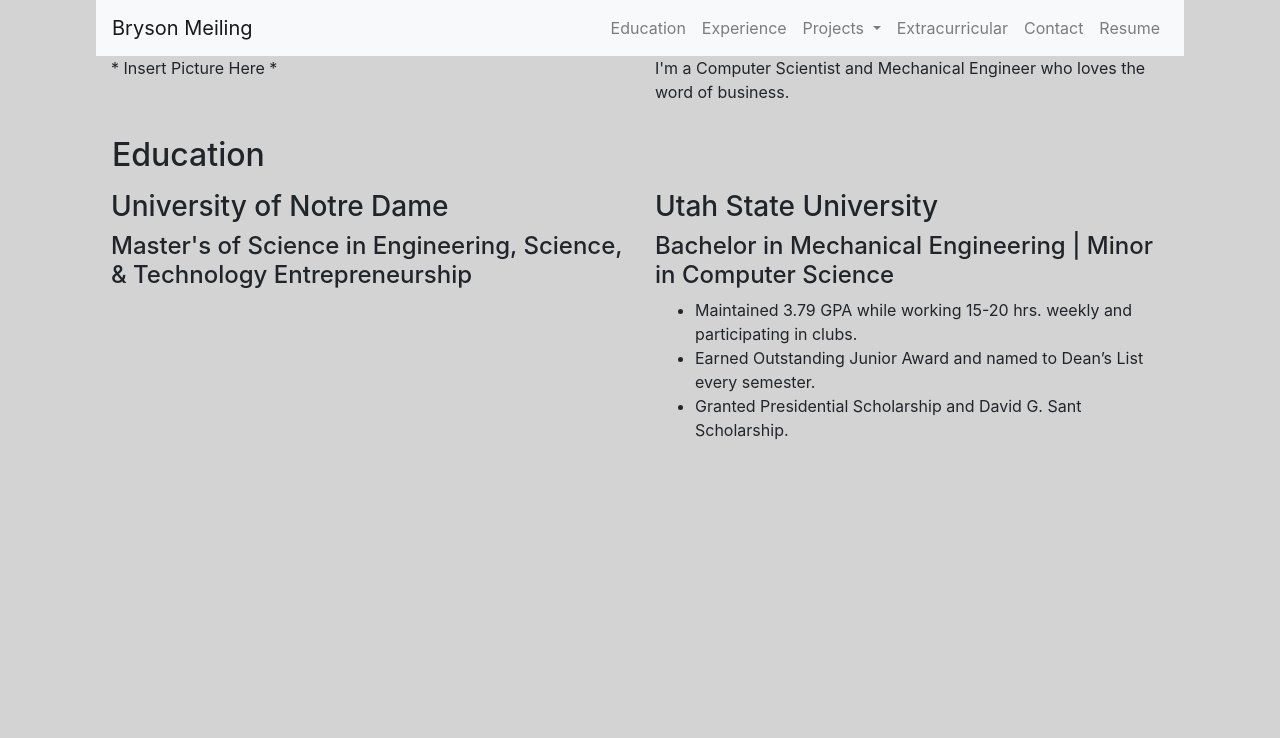
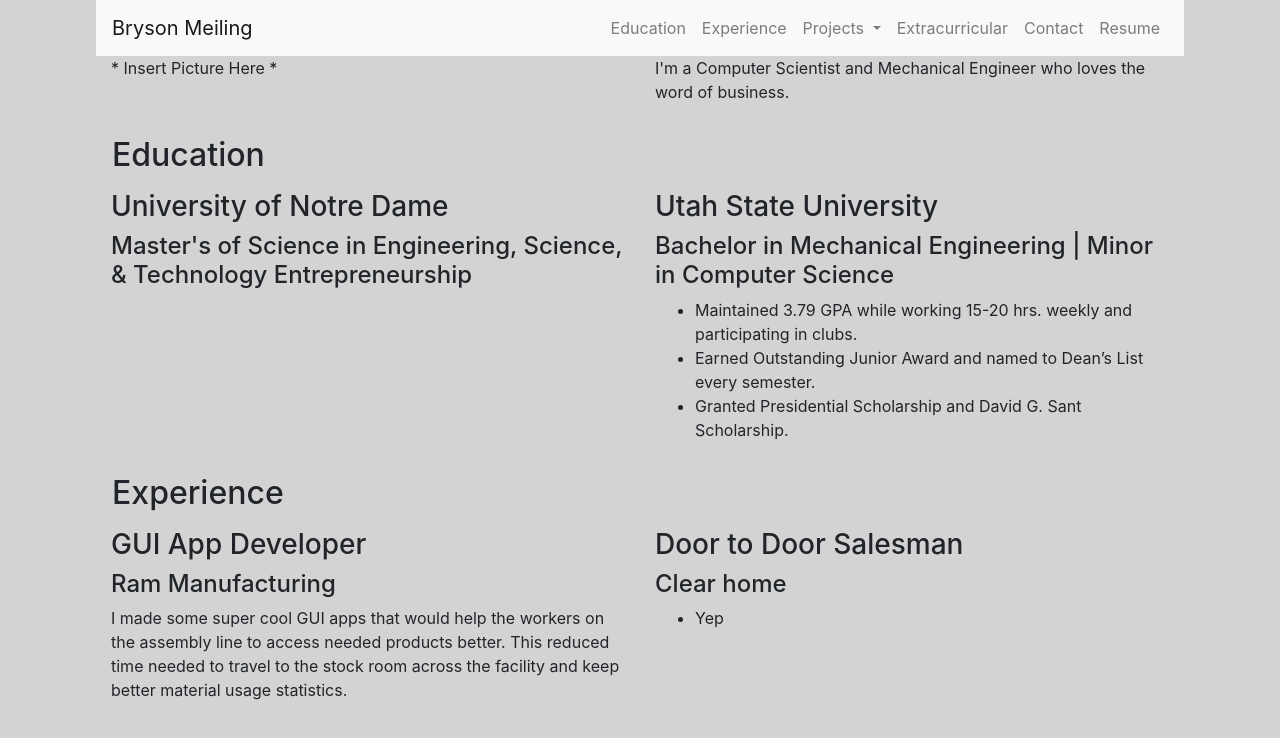
Before and after one commit to Bryson14/resume_react, a plain HTML site: page index.html in a window 1280 px wide. Drawn offline with nearby package versions, Linux system fonts and the light colour scheme.

Commit message:
experience

```diff
--- a/index.html
+++ b/index.html
@@ -89,6 +89,27 @@
 
         </div>
       </div>
+
+    </div>
+
+    <h2 id='education'>Experience</h2>
+    <div class="container">
+      <div class="row">
+        <div class="col-lg-6 col-sm-12">
+          <h3>GUI App Developer</h3>
+          <h4>Ram Manufacturing</h4>
+          <p>I made some super cool GUI apps that would help the workers on the assembly line to access needed products better. This reduced time needed to travel to the stock room across the facility and keep better material usage statistics.</p>
+        </div>
+        <div class="col-lg-6 col-sm-12">
+          <h3>Door to Door Salesman</h3>
+          <h4>Clear home</h4>
+          <ul>
+            <li>Yep</li>
+          </ul>
+
+        </div>
+      </div>
+
     </div>
 
     <!-- We will put our React component inside this div. -->
```
